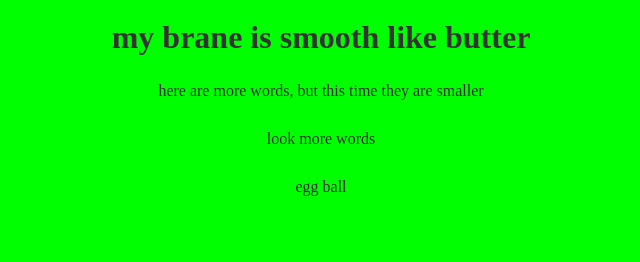
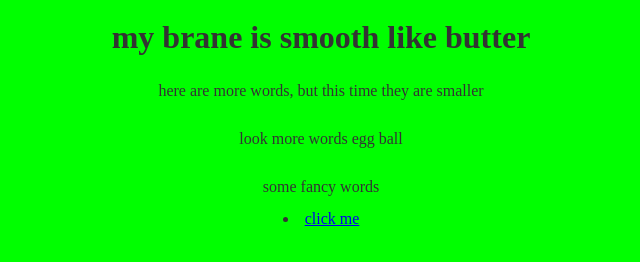
Before and after one commit to thinking-emoji/hmmm, a plain HTML site: page index.html in a window 1280 px wide. Shown: the whole page, without its empty margins (319-959 px from the left). Drawn offline with Linux system fonts and the light colour scheme.

Commit message:
Update index.html

```diff
--- a/index.html
+++ b/index.html
@@ -21,9 +21,18 @@
         </p>
         <p>
             look more words
-        </p>
-        <p>
             egg ball
         </p>
+
+        <div class="eggballs">
+            <h>
+                some fancy words
+            </h>
+            <li>
+                <a href="google.ca">
+                    click me
+                </a>
+            </li>
+        </div>
     </body>
 </html>
```
